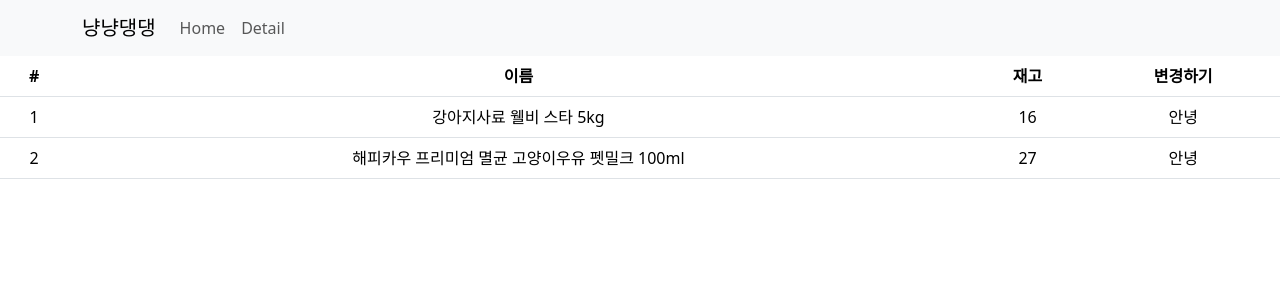
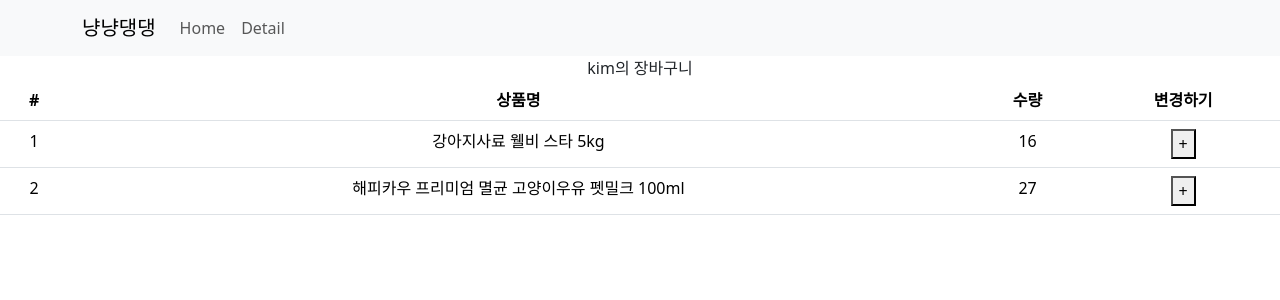
Before and after one commit to hocube/react-practice, a React (Create React App) app in the folder shop/: page /cart in a window 1280 px wide. Shown: the top 300 px of the page. Built offline with nearby package versions, Linux system fonts and the light colour scheme.

Commit message:
Redux  : state 변경하는 법

```diff
--- a/shop/src/pages/Cart.js
+++ b/shop/src/pages/Cart.js
@@ -1,19 +1,24 @@
 import { Table } from "react-bootstrap";
-import { useSelector } from "react-redux";
+import { useDispatch, useSelector } from "react-redux";
+import { changeName } from "./../store";
 
 function Cart() {
   let state = useSelector((state) => {
     return state;
   });
 
+  let dispatch = useDispatch()
+
   return (
     <div>
+
+      {state.user}의 장바구니
       <Table>
         <thead>
           <tr>
             <th>#</th>
-            <th>이름</th>
-            <th>재고</th>
+            <th>상품명</th>
+            <th>수량</th>
             <th>변경하기</th>
           </tr>
         </thead>
@@ -23,7 +28,11 @@ function Cart() {
               <td>{state.cart[i].id}</td>
               <td>{state.cart[i].name}</td>
               <td>{state.cart[i].count}</td>
-              <td>안녕</td>
+              <td>
+                <button onClick={()=>{
+                  dispatch(changeName())
+                  }}>+</button>
+              </td>
             </tr>
           ))}
         </tbody>
--- a/shop/src/store.js
+++ b/shop/src/store.js
@@ -2,8 +2,16 @@ import { configureStore, createSlice } from '@reduxjs/toolkit'
 
 let user = createSlice({
   name : 'user',
-  initialState : 'kim'
+  initialState : 'kim',
+  reducers : {
+    changeName(){
+      return 'john kim'
+    }
+  }
 })
+
+export let { changeName } = user.actions
+
 
 let cart = createSlice({
     name : 'cart',
```
